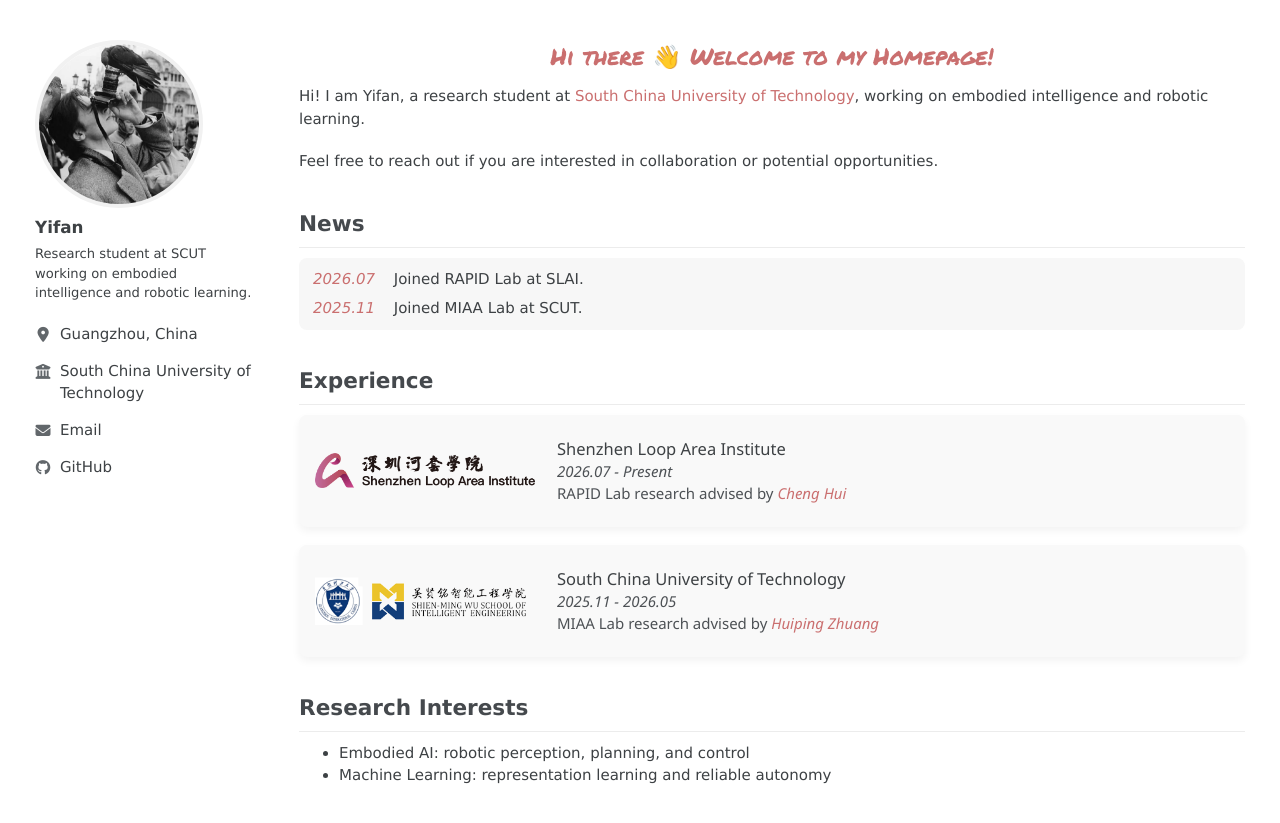
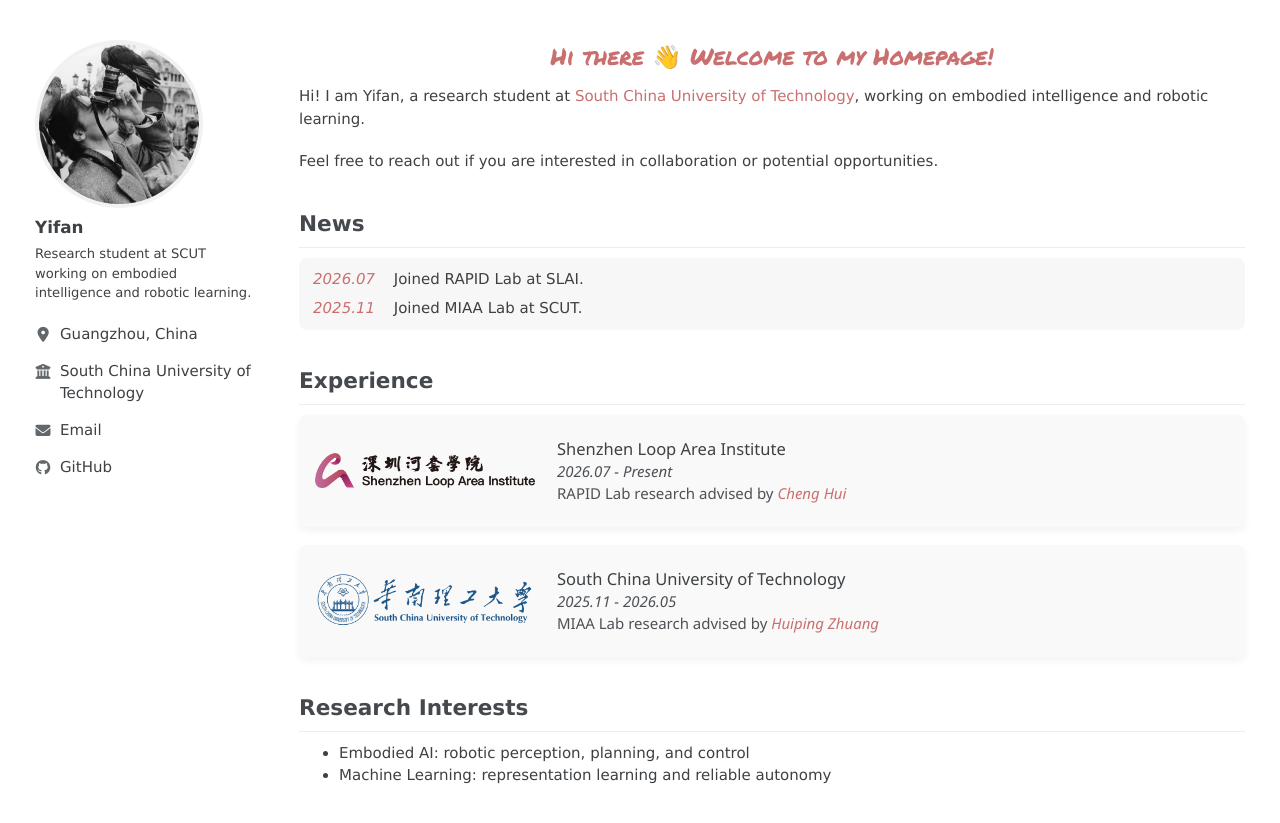
Before and after one commit to sudo-yf/wui-homepage, a Jekyll site: the page built from index.md, in a window 1280 px wide. Shown: the top 823 px of the page. Built offline with Jekyll 4.4.1, drawn with Linux system fonts in a browser that asks for light colours; a style sheet for code colours, icons or effects is not loaded.

Commit message:
Use official SCUT horizontal wordmark

```diff
--- a/_data/experience.yml
+++ b/_data/experience.yml
@@ -18,6 +18,6 @@
   advisor_url: https://zhuanghp.github.io/
   summary:
   initials: MIAA
-  logo: /assets/img/wusie-logo.png
-  logo_variant: wide
-  logo_source: https://www2.scut.edu.cn/_upload/tpl/0b/44/2884/template2884/images/logo.png
+  logo: /assets/img/scut-horizontal-logo.png
+  logo_variant: scut-wide
+  logo_source: https://www.scut.edu.cn/_upload/site/01/3b/315/logo.png
--- a/_layouts/homepage.html
+++ b/_layouts/homepage.html
@@ -33,7 +33,7 @@
     <link rel="stylesheet" href="./assets/css/style-no-dark-mode.css">
     <link rel="stylesheet" href="./assets/css/publications-no-dark-mode.css">
     {% endif %}
-    <link rel="stylesheet" href="{{ '/assets/css/home.css?v=20260809-2' | relative_url }}">
+    <link rel="stylesheet" href="{{ '/assets/css/home.css?v=20260809-3' | relative_url }}">
 
   </head>
   <body class="op-home">
--- a/assets/css/home.css
+++ b/assets/css/home.css
@@ -214,6 +214,13 @@ body.op-home {
   width: 220px;
 }
 
+.experience-logo--scut-wide {
+  filter: brightness(0) saturate(100%) invert(29%) sepia(37%) saturate(1335%) hue-rotate(171deg) brightness(89%) contrast(91%);
+  height: 70px;
+  object-fit: cover;
+  width: 220px;
+}
+
 .experience-info {
   color: #4d5155;
   font-family: "Segoe UI", sans-serif;
@@ -308,4 +315,9 @@ body.op-home {
     height: auto;
     width: 132px;
   }
+
+  .experience-logo--scut-wide {
+    height: 42px;
+    width: 132px;
+  }
 }
```
Also changed, not shown: assets/img/scut-horizontal-logo.png (added).
